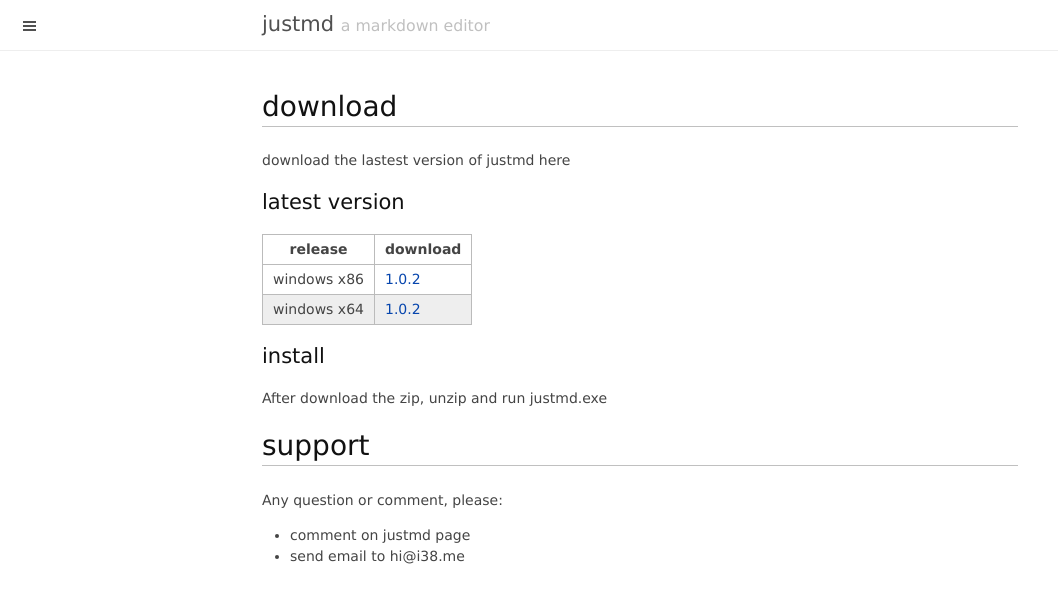
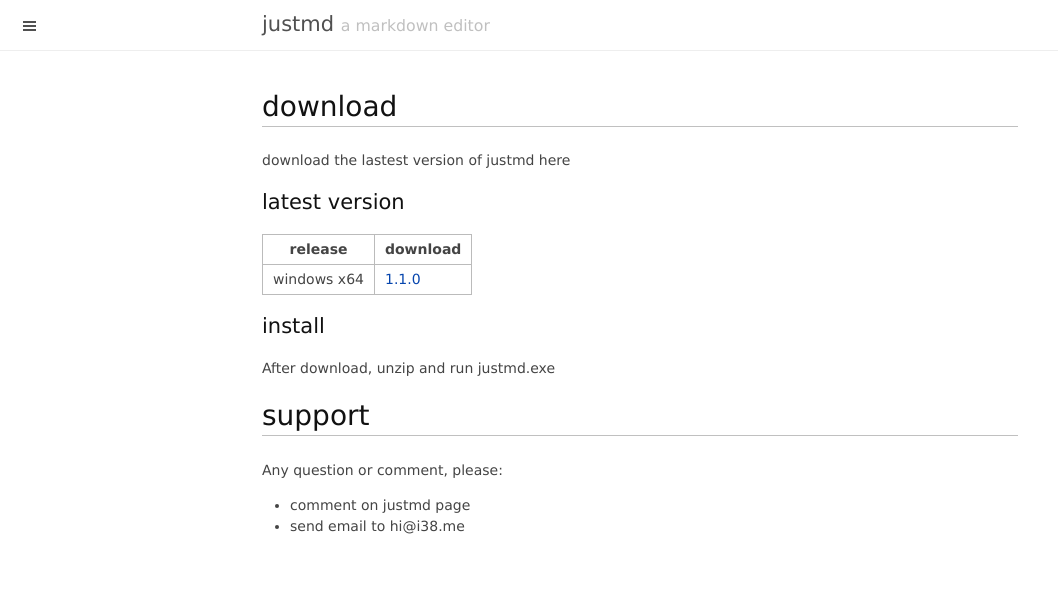
Before and after one commit to x1y9/x1y9.github.io, a Jekyll site: the page built from justmd/getit.md, in a window 1280 px wide. Shown: the top 603 px of the page, without its empty margins (0-1058 px from the left). Built offline with Jekyll 4.4.1, drawn with Linux system fonts in a browser that asks for light colours.

Commit message:
add new version
Former-commit-id: fcd0003a5ca2a9ac0142547f538c3443703d6f09

```diff
--- a/justmd/getit.md
+++ b/justmd/getit.md
@@ -14,12 +14,11 @@ download the lastest version of justmd here
 
 release  | download
 ------   | ------
-windows x86  | [1.0.2](https://github.com/i38/i38.github.io/blob/master/public/justmd/justmd-x64-1.0.2.zip?raw=true)
-windows x64  | [1.0.2](https://github.com/i38/i38.github.io/blob/master/public/justmd/justmd-x86-1.0.2.zip?raw=true)
+windows x64  | [1.1.0](https://github.com/i38/i38.github.io/raw/master/public/justmd/justmd-win32-x64-v1.1.0.7z)
 
 
 ### install
-After download the zip, unzip and run justmd.exe
+After download, unzip and run justmd.exe
 
 
 ## support
```
Also changed, not shown: justmd/index.md (+1 -1 lines), 4 other files.
